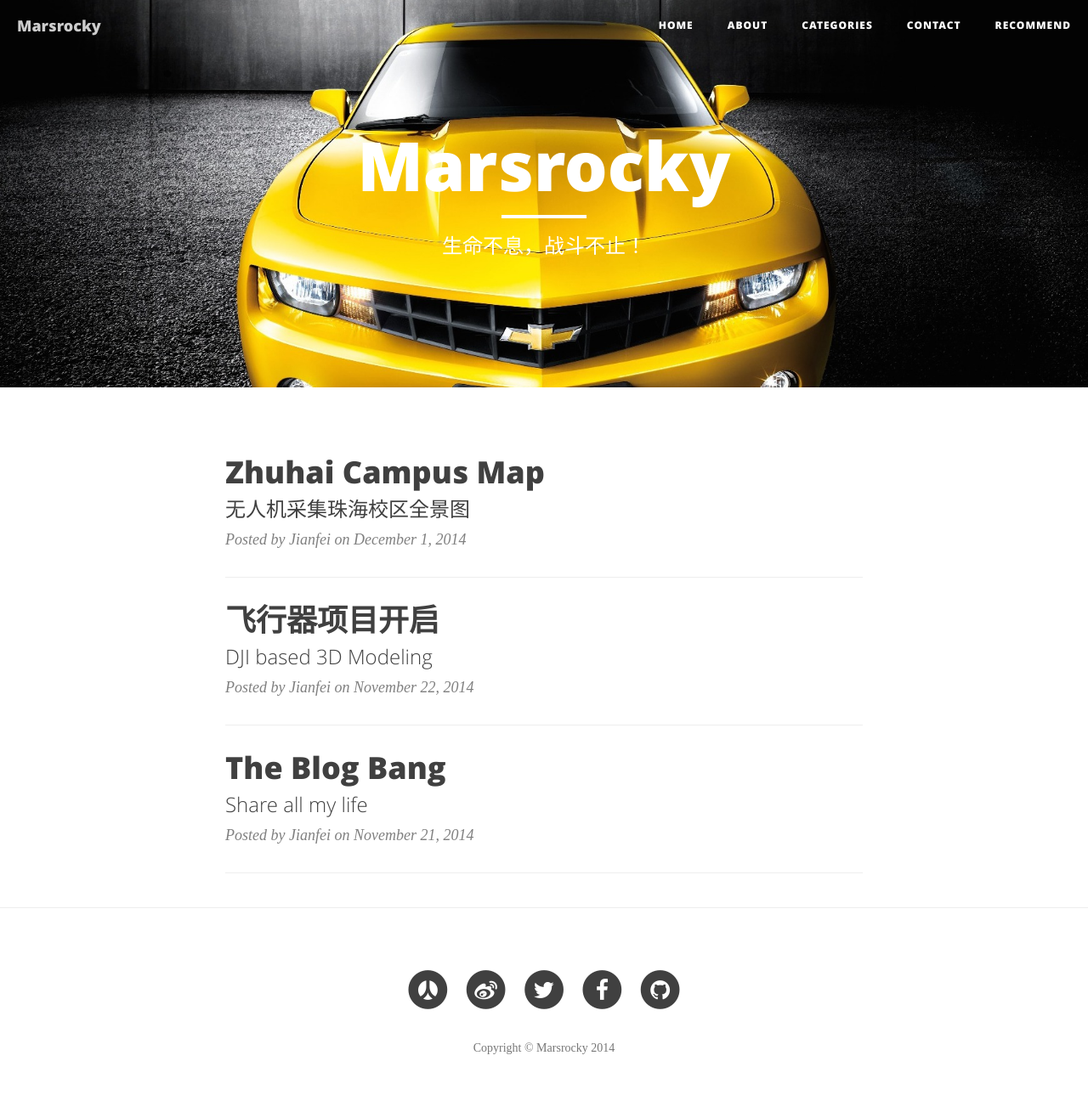
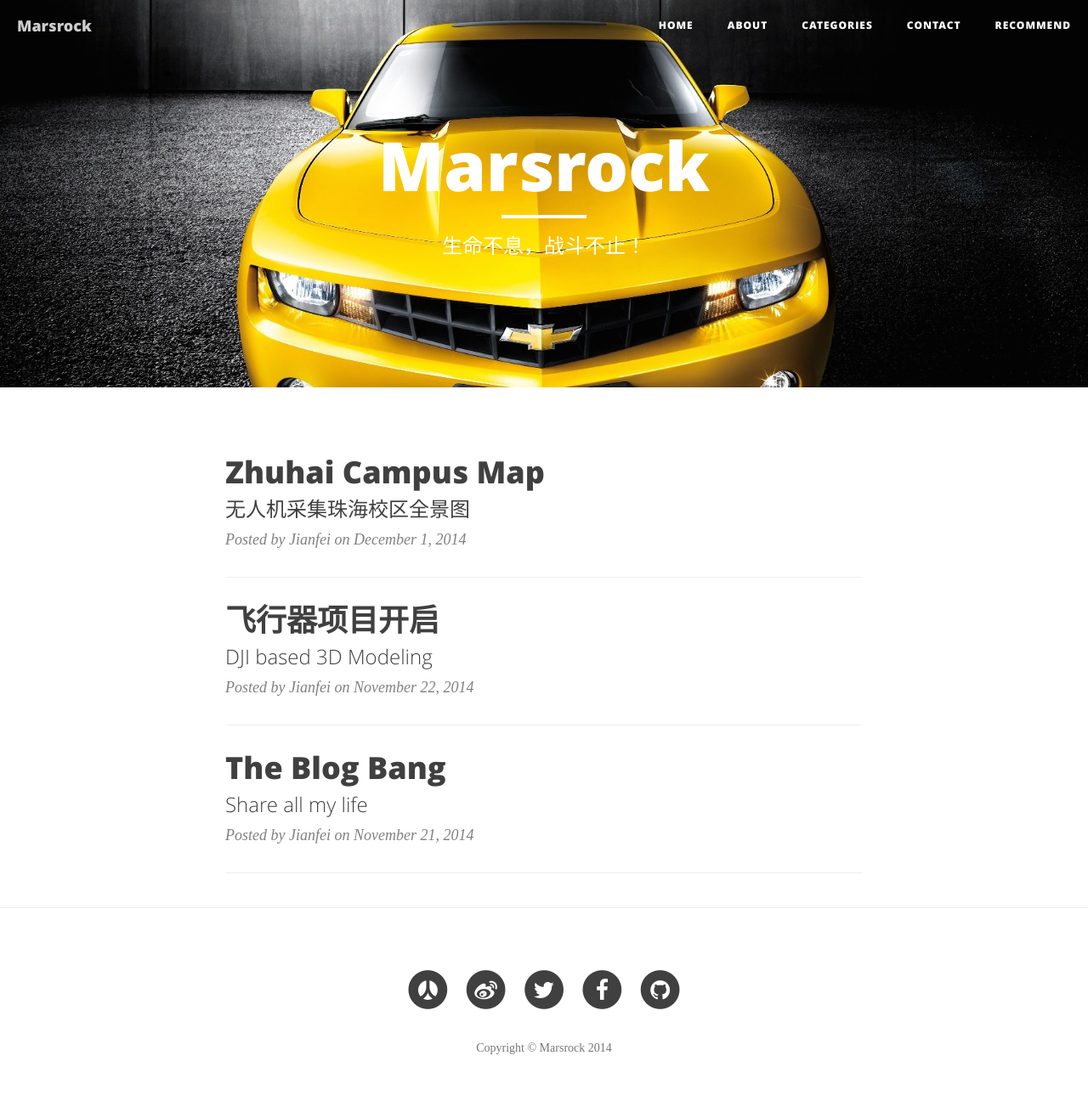
Before and after one commit to Marsrocky/Marsrocky.github.io, a Jekyll site: the page built from index.html, in a window 1280 px wide. Shown: the whole page at 85% size. Built offline with Jekyll 4.4.1, drawn with Linux system fonts in a browser that asks for light colours; nearby versions of some CDN libraries; some web fonts are replaced; the list of posts is cut into pages by our own code.

Commit message:
New title

```diff
--- a/_config.yml
+++ b/_config.yml
@@ -1,5 +1,5 @@
 # Site settings
-title: Marsrocky
+title: Marsrock
 email: jianfei_mars@hotmail.com
 description: "Jianfei from Mars"
 baseurl: ""
```
